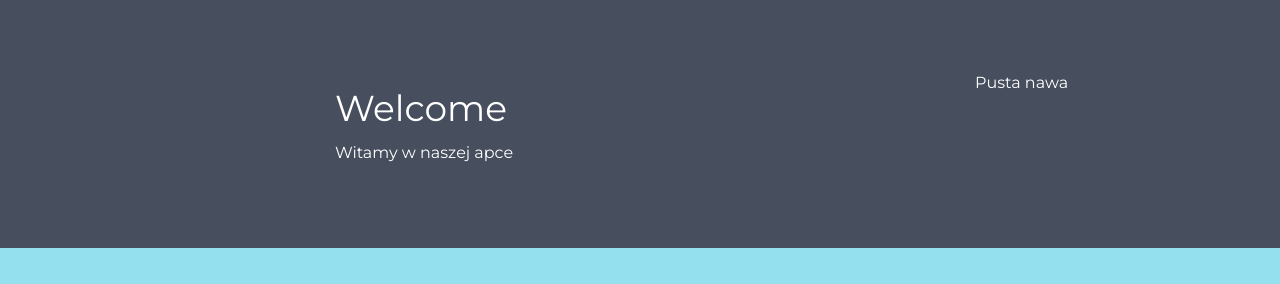
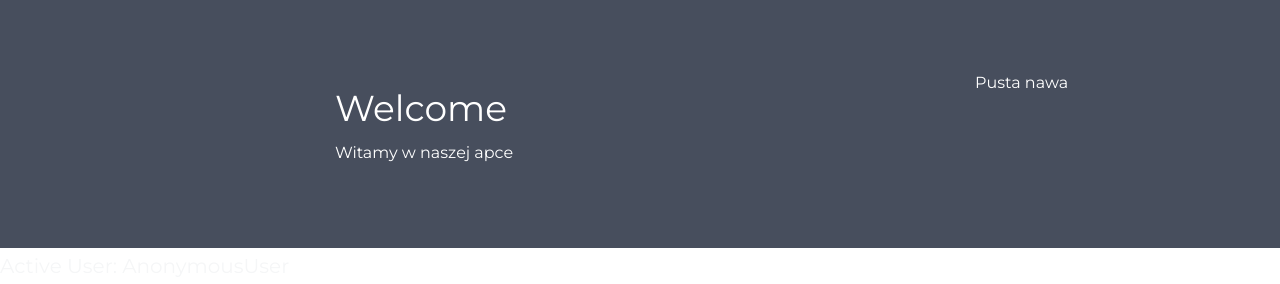
Before and after one commit to QBAgit/Telemetry, a Django app: page / in a window 1280 px wide. Shown: the part 595-879 px from the top of the page. Before the commit the page ends 843 px from the top, so only its background shows below. Run offline with Django 3.2, Linux system fonts and the light colour scheme; some libraries are stand-ins or nearby versions.

Commit message:
Simple authenticated user login(request)

```diff
--- a/TELE/Main/templates/base.html
+++ b/TELE/Main/templates/base.html
@@ -67,5 +67,7 @@
 {% block content %}
 {% endblock content %}
 
+Active User: {{ user }}
+
 </body>
 </html>
--- a/TELE/Main/views.py
+++ b/TELE/Main/views.py
@@ -5,7 +5,7 @@ from django.views.generic import ListView
 from Main.models import Fdata
 from .serializers import FdataSerializer, UserSerializer
 from django.contrib.auth.models import User
-from django.contrib.auth import views as auth_views, logout
+from django.contrib.auth import views as auth_views, authenticate, login, logout
 from rest_framework import generics
 from rest_framework.views import APIView
 from rest_framework.response import Response
@@ -28,6 +28,19 @@ def TinyTest(request):
         form = TinyFormTest(request.POST)
         if form.is_valid():
             data = {'msg':'sukces', 'form_data': form.cleaned_data}
+
+            u = form.cleaned_data['name']
+            p = form.cleaned_data['description']
+
+            user = authenticate(username=u, password=p)
+
+            if user is not None:
+                # user authenticated
+                login(request, user)
+                data.update({"active_user":u, "login_status":"ok"})
+            else:
+                data.update({"login_status": "failed"})
+
             return JsonResponse(data)
     ctx = {'form': form}
     return render(request, "tiny.html",ctx)
```
